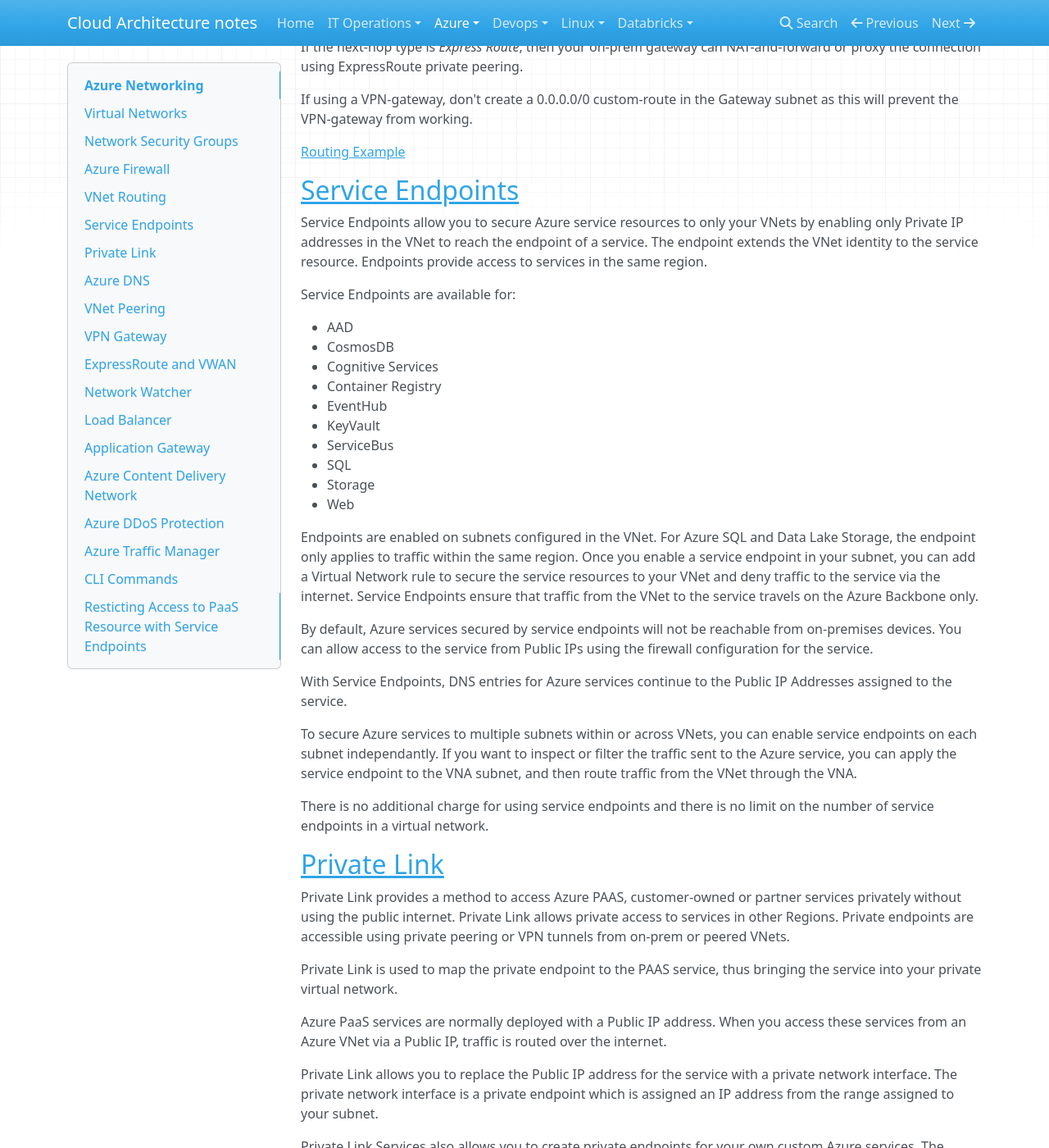
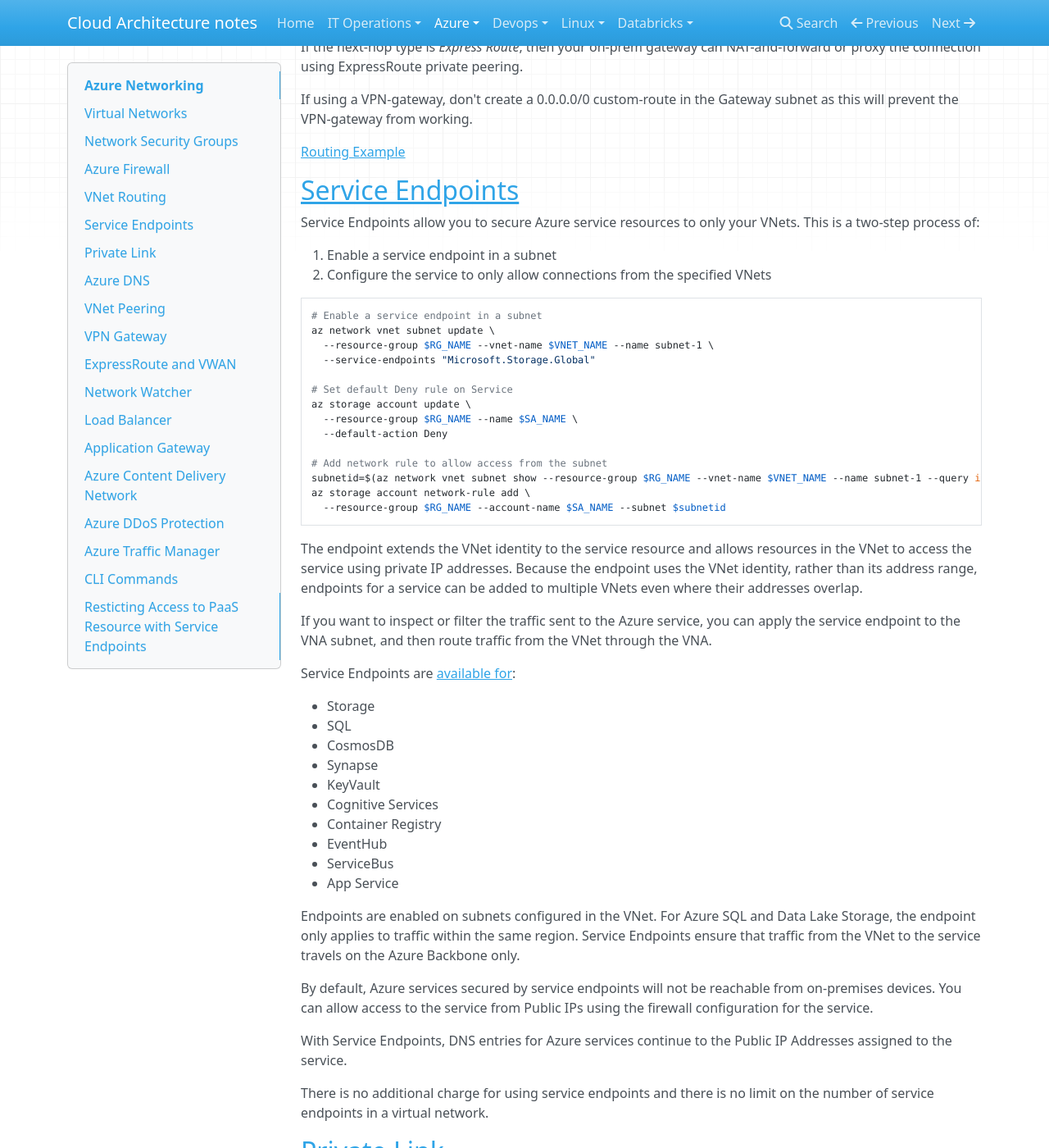
Before and after one commit to dram1964/cloudarchitect, an MkDocs documentation site: the page built from docs/azure/networking.md, in a window 1280 px wide and 1400 px high, scrolled down 6138 px. Shown: the whole window at 82% size. Built offline with MkDocs 1.6.1, drawn with Linux system fonts in a browser that asks for light colours; nearby versions of some CDN libraries.

Commit message:
Notes for Service Endpoint

````diff
--- a/docs/azure/networking.md
+++ b/docs/azure/networking.md
@@ -270,29 +270,54 @@
 
 ## [Service Endpoints](https://learn.microsoft.com/en-us/azure/virtual-network/virtual-network-service-endpoints-overview)
 
-Service Endpoints allow you to secure Azure service resources to only your VNets by
-enabling only Private IP addresses in the VNet to reach the endpoint of a service.
-The endpoint extends the VNet identity to the service resource. Endpoints provide access
-to services in the same region.
+Service Endpoints allow you to secure Azure service resources to only your VNets.
+This is a two-step process of:
 
-Service Endpoints are available for:
+1. Enable a service endpoint in a subnet
+2. Configure the service to only allow connections from the specified VNets
 
-- AAD
+```bash
+# Enable a service endpoint in a subnet
+az network vnet subnet update \
+  --resource-group $RG_NAME --vnet-name $VNET_NAME --name subnet-1 \
+  --service-endpoints "Microsoft.Storage.Global"
+
+# Set default Deny rule on Service
+az storage account update \
+  --resource-group $RG_NAME --name $SA_NAME \
+  --default-action Deny
+
+# Add network rule to allow access from the subnet
+subnetid=$(az network vnet subnet show --resource-group $RG_NAME --vnet-name $VNET_NAME --name subnet-1 --query id --output tsv)
+az storage account network-rule add \
+  --resource-group $RG_NAME --account-name $SA_NAME --subnet $subnetid
+```
+
+The endpoint extends the VNet identity to the service resource and allows resources in
+the VNet to access the service using private IP addresses. Because the endpoint uses the
+VNet identity, rather than its address range, endpoints for a service can be added to
+multiple VNets even where their addresses overlap.
+
+If you want to inspect or filter the traffic sent to
+the Azure service, you can apply the service endpoint to the VNA subnet, and then route traffic
+from the VNet through the VNA.
+
+Service Endpoints are [available for](https://learn.microsoft.com/en-us/azure/virtual-network/virtual-network-service-endpoints-overview?source=recommendations):
+
+- Storage
+- SQL
 - CosmosDB
+- Synapse
+- KeyVault
 - Cognitive Services
 - Container Registry
 - EventHub
-- KeyVault
 - ServiceBus
-- SQL
-- Storage
-- Web
+- App Service
 
 Endpoints are enabled on subnets configured in the VNet. For Azure SQL and Data Lake Storage,
-the endpoint only applies to traffic within the same region. Once you enable a service endpoint
-in your subnet, you can add a Virtual Network rule to secure the service resources to your VNet
-and deny traffic to the service via the internet. Service Endpoints ensure that traffic from
-the VNet to the service travels on the Azure Backbone only.
+the endpoint only applies to traffic within the same region. Service Endpoints ensure that
+traffic from the VNet to the service travels on the Azure Backbone only.
 
 By default, Azure services secured by service endpoints will not be reachable from on-premises
 devices. You can allow access to the service from Public IPs using the firewall configuration
@@ -300,11 +325,6 @@
 
 With Service Endpoints, DNS entries for Azure services continue to the Public IP Addresses
 assigned to the service.
-
-To secure Azure services to multiple subnets within or across VNets, you can enable service
-endpoints on each subnet independantly. If you want to inspect or filter the traffic sent to
-the Azure service, you can apply the service endpoint to the VNA subnet, and then route traffic
-from the VNet through the VNA.
 
 There is no additional charge for using service endpoints and there is no limit on the number
 of service endpoints in a virtual network.
````
